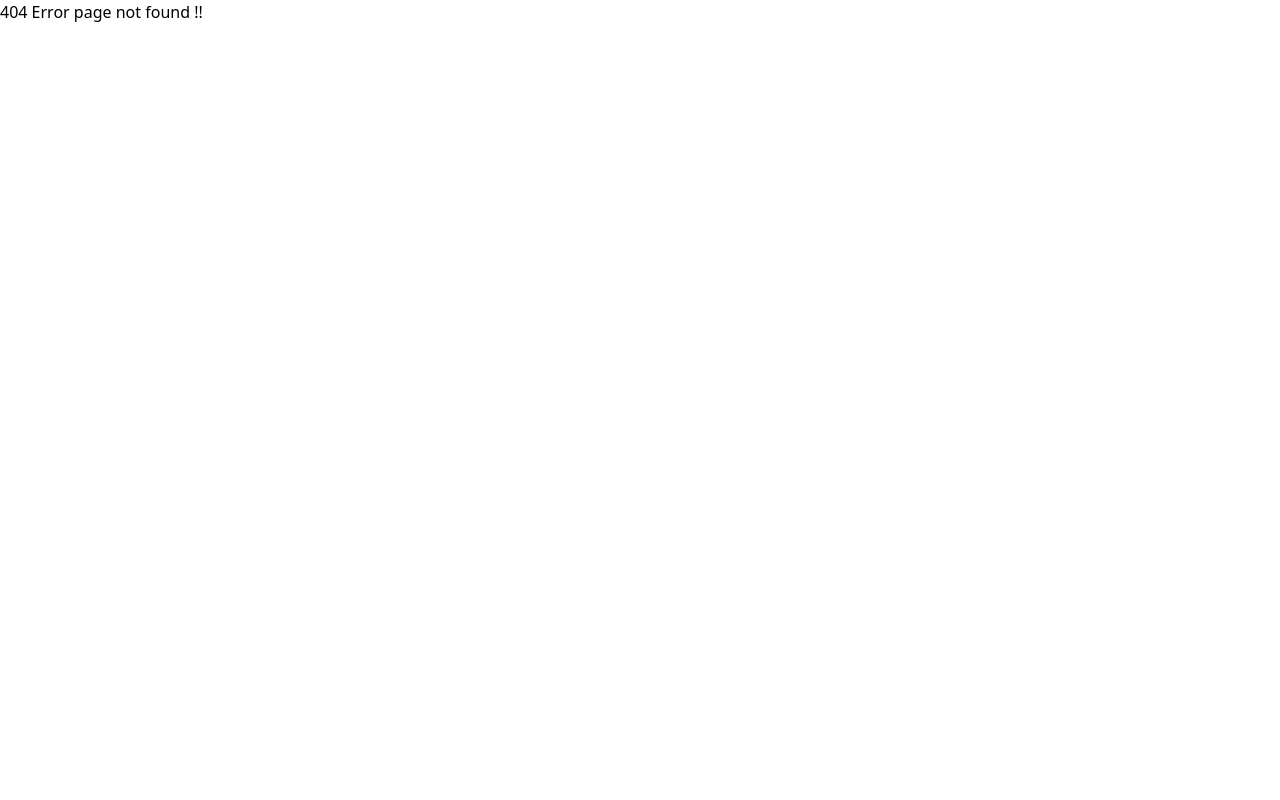
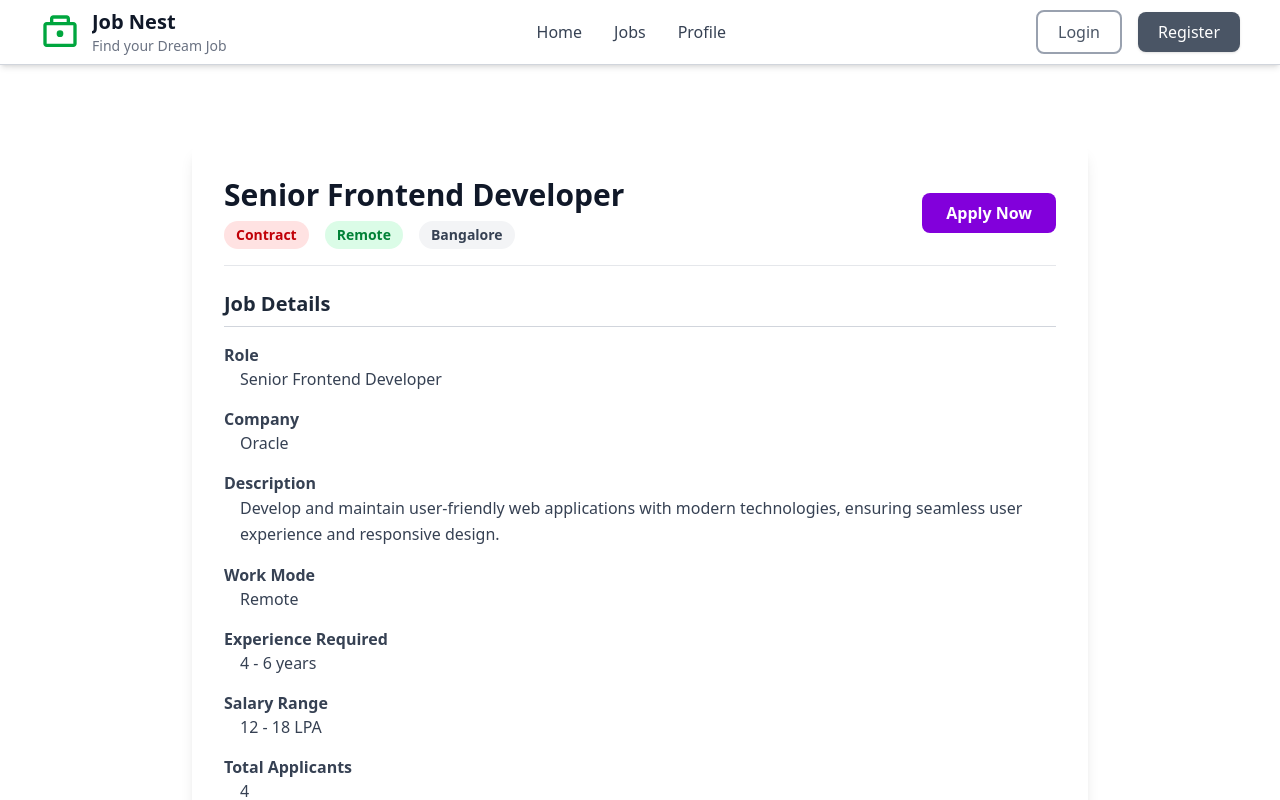
Before and after one commit to furqi-code/full_Stack-Job_portal, a React app in the folder frontend/: page /Jobs/1 in a window 1280 px wide. Before the commit this address had no page. Shown: the top 800 px of the page. Built offline with nearby package versions, Linux system fonts and the light colour scheme; no server answers.

Commit message:
job details page ui done

```diff
--- a/frontend/src/App.jsx
+++ b/frontend/src/App.jsx
@@ -4,6 +4,7 @@ import Home from "./components/pages/home"
 import NotFound from "./components/pages/notFoundpage"
 import HomeDesign from "./components/pages/homeDesign"
 import Jobs from "./components/pages/jobs"
+import JobDetail from "./components/pages/jobDetails"
 
 const routes = createBrowserRouter([
   {
@@ -18,6 +19,10 @@ const routes = createBrowserRouter([
       {
         path: '/Jobs',
         element: <Jobs />
+      },
+      {
+        path: '/Jobs/:jobId',
+        element: <JobDetail />
       }
     ]
   }
--- /dev/null
+++ b/frontend/src/components/pages/jobDetails.jsx
@@ -0,0 +1,119 @@
+import { useState } from "react";
+import axios from "axios";
+
+const JobDetail = () => {
+  // Dummy hardcoded job data
+  const job = {
+    title: "Senior Frontend Developer",
+    company: "Oracle",
+    type: "Contract",
+    workMode: "Remote",
+    salary_min: 12,
+    salary_max: 18,
+    location: "Bangalore",
+    description:
+      "Develop and maintain user-friendly web applications with modern technologies, ensuring seamless user experience and responsive design.",
+    experience_min: 4,
+    experience_max: 6,
+    applications: [1, 2, 3, 4],
+    createdAt: "2025-11-15T10:00:00Z",
+  };
+
+  const getModeColor = (mode) => {
+    if (mode === "Hybrid") return "bg-yellow-100 text-yellow-700";
+    if (mode === "Remote") return "bg-green-100 text-green-700";
+    return "bg-red-100 text-red-700";
+  };
+  const getTypeColor = (type) => {
+    const trimmedType = type.trim();
+    if (trimmedType === "Full-time") return "bg-green-100 text-green-700";
+    if (trimmedType === "Part-time") return "bg-yellow-100 text-yellow-700";
+    return "bg-red-100 text-red-700";
+  };
+
+  const modeColor = getModeColor(job.workMode);
+  const typeColor = getTypeColor(job.type);
+  const isApplied = false;
+
+  return (
+    <div className="max-w-4xl mx-auto my-20 p-8 bg-white rounded-lg shadow-lg">
+      <div className="flex items-center justify-between border-b border-gray-200 pb-4 mb-6">
+        <div>
+          <h1 className="text-3xl font-extrabold text-gray-900">{job.title}</h1>
+          <div className="mt-2 flex flex-wrap gap-4">
+            <span
+              className={`inline-block ${typeColor} rounded-full px-3 py-1 text-sm font-semibold`}
+            >
+              {job.type}
+            </span>
+            <span
+              className={`inline-block ${modeColor} rounded-full px-3 py-1 text-sm font-semibold`}
+            >
+              {job.workMode}
+            </span>
+            <span className="inline-block bg-gray-100 text-gray-700 rounded-full px-3 py-1 text-sm font-semibold">
+              {job.location}
+            </span>
+          </div>
+        </div>
+        <button
+          disabled={isApplied}
+          className={`rounded-lg px-6 py-2 text-white font-bold transition-colors duration-300 ${
+            isApplied
+              ? "bg-gray-400 cursor-not-allowed"
+              : "bg-purple-700 hover:bg-purple-800 focus:outline-none focus:ring-2 focus:ring-purple-500 focus:ring-opacity-50"
+          }`}
+        >
+          {isApplied ? "Already Applied" : "Apply Now"}
+        </button>
+      </div>
+
+      {/* Job Details */}
+      <section>
+        <h2 className="text-xl font-bold text-gray-800 mb-4 border-b border-gray-300 pb-2">
+          Job Details
+        </h2>
+        <div className="space-y-4 text-gray-700">
+          <div>
+            <h3 className="font-bold">Role</h3>
+            <p className="pl-4">{job.title}</p>
+          </div>
+          <div>
+            <h3 className="font-bold">Company</h3>
+            <p className="pl-4">{job.company}</p>
+          </div>
+          <div>
+            <h3 className="font-bold">Description</h3>
+            <p className="pl-4 leading-relaxed">{job.description}</p>
+          </div>
+          <div>
+            <h3 className="font-bold">Work Mode</h3>
+            <p className="pl-4">{job.workMode}</p>
+          </div>
+          <div>
+            <h3 className="font-bold">Experience Required</h3>
+            <p className="pl-4">
+              {job.experience_min} - {job.experience_max} years
+            </p>
+          </div>
+          <div>
+            <h3 className="font-bold">Salary Range</h3>
+            <p className="pl-4">
+              {job.salary_min} - {job.salary_max} LPA
+            </p>
+          </div>
+          <div>
+            <h3 className="font-bold">Total Applicants</h3>
+            <p className="pl-4">{job.applications.length}</p>
+          </div>
+          <div>
+            <h3 className="font-bold">Posted Date</h3>
+            <p className="pl-4">{job.createdAt.split("T")[0]}</p>
+          </div>
+        </div>
+      </section>
+    </div>
+  );
+};
+
+export default JobDetail;
--- a/frontend/src/components/pages/jobs.jsx
+++ b/frontend/src/components/pages/jobs.jsx
@@ -50,7 +50,7 @@ const Jobs = () => {
             >
               {filterData.map((filter) => (
                 <div className="mb-5" key={filter.filterType}>
-                  <h2 className="mb-3 text-sm font-semibold text-gray-600">
+                  <h2 className="mb-3 text-sm font-bold text-gray-600">
                     Filter by {filter.filterType}
                   </h2>
                   <div className="flex flex-col gap-1">
```
Also changed, not shown: 1 other file (tests, documents, lock files or other folders).
